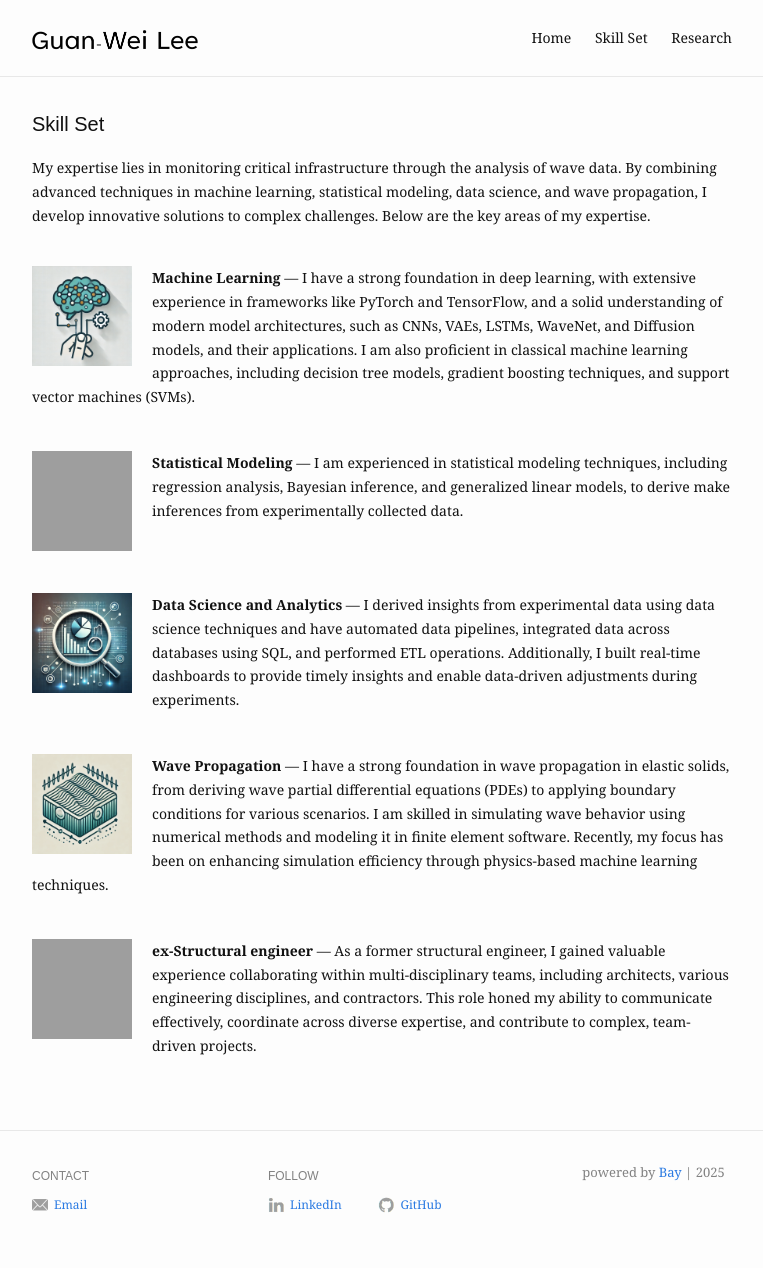
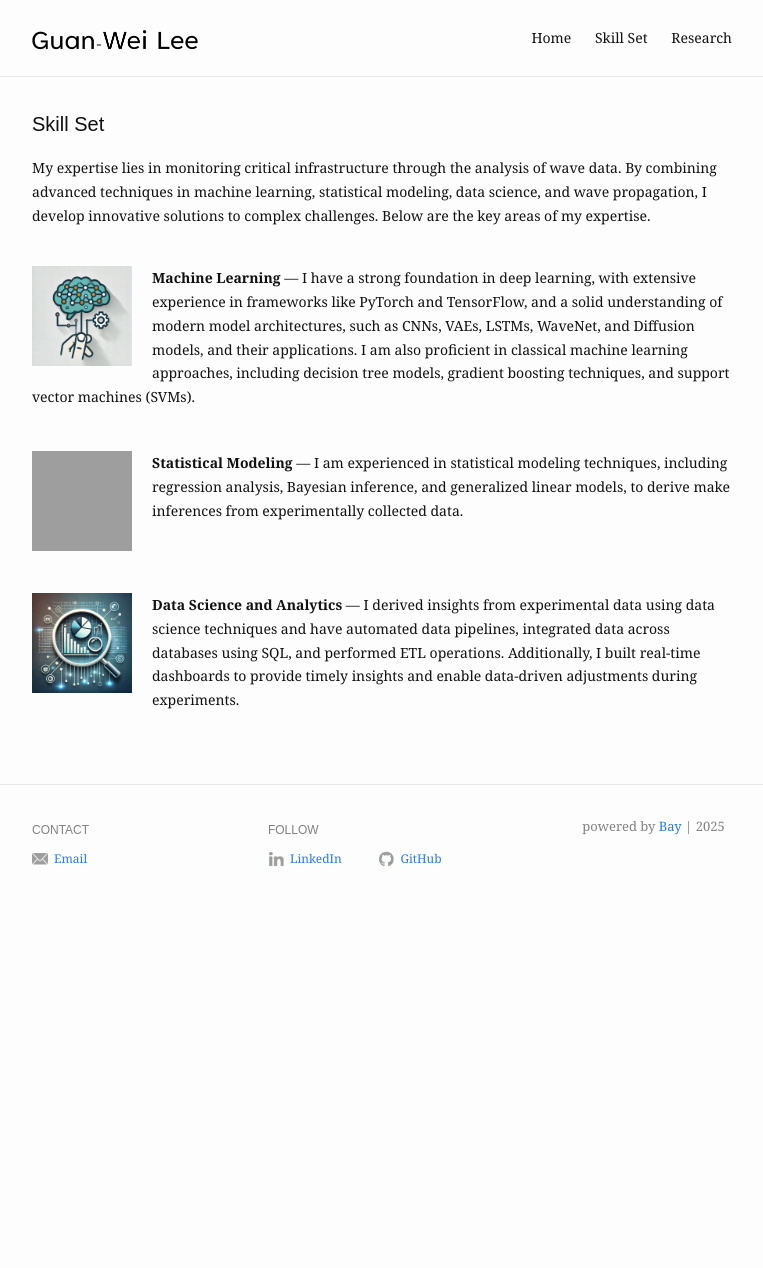
Before and after one commit to gwlee88004/gwlee88004.github.io, a Jekyll site: the page built from work.md, in a window 1280 px wide. Shown: the whole page, without its empty margins (258-1021 px from the left). Built offline with Jekyll 4.4.1, drawn with Linux system fonts in a browser that asks for light colours; after the commit the page ends 922 px from its top, so only the background shows below that; some of the changed lines change nothing that is shown.

Commit message:
Update work content

```diff
--- a/work.md
+++ b/work.md
@@ -21,17 +21,17 @@ items:
       alt: DS
     description: I derived insights from experimental data using data science techniques and have automated data pipelines, integrated data across databases using SQL, and performed ETL operations. Additionally, I built real-time dashboards to provide timely insights and enable data-driven adjustments during experiments.
 
-  - title: Wave Propagation
-    image:
-      src: /assets/img/work/wave_prop.png
-      alt: Lamb Waves
-    description: I have a strong foundation in wave propagation in elastic solids, from deriving wave partial differential equations (PDEs) to applying boundary conditions for various scenarios. I am skilled in simulating wave behavior using numerical methods and modeling it in finite element software. Recently, my focus has been on enhancing simulation efficiency through physics-based machine learning techniques.
+  # - title: Wave Propagation
+  #   image:
+  #     src: /assets/img/work/wave_prop.png
+  #     alt: Lamb Waves
+  #   description: I have a strong foundation in wave propagation in elastic solids, from deriving wave partial differential equations (PDEs) to applying boundary conditions for various scenarios. I am skilled in simulating wave behavior using numerical methods and modeling it in finite element software. Recently, my focus has been on enhancing simulation efficiency through physics-based machine learning techniques.
 
-  - title: ex-Structural engineer
-    image:
-      src: /assets/img/work/structural_eng.png
-      alt: Structural
-    description: As a former structural engineer, I gained valuable experience collaborating within multi-disciplinary teams, including architects, various engineering disciplines, and contractors. This role honed my ability to communicate effectively, coordinate across diverse expertise, and contribute to complex, team-driven projects.
+  # - title: ex-Structural engineer
+  #   image:
+  #     src: /assets/img/work/structural_eng.png
+  #     alt: Structural
+  #   description: As a former structural engineer, I gained valuable experience collaborating within multi-disciplinary teams, including architects, various engineering disciplines, and contractors. This role honed my ability to communicate effectively, coordinate across diverse expertise, and contribute to complex, team-driven projects.
 
 
 
```
